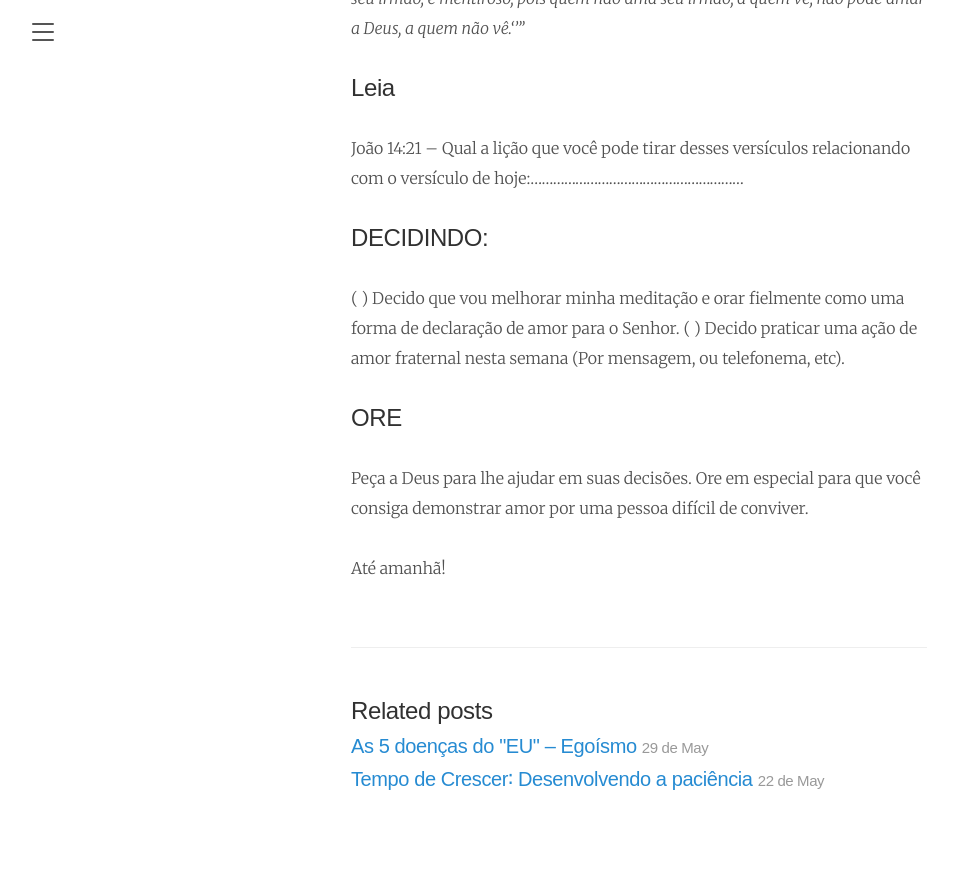
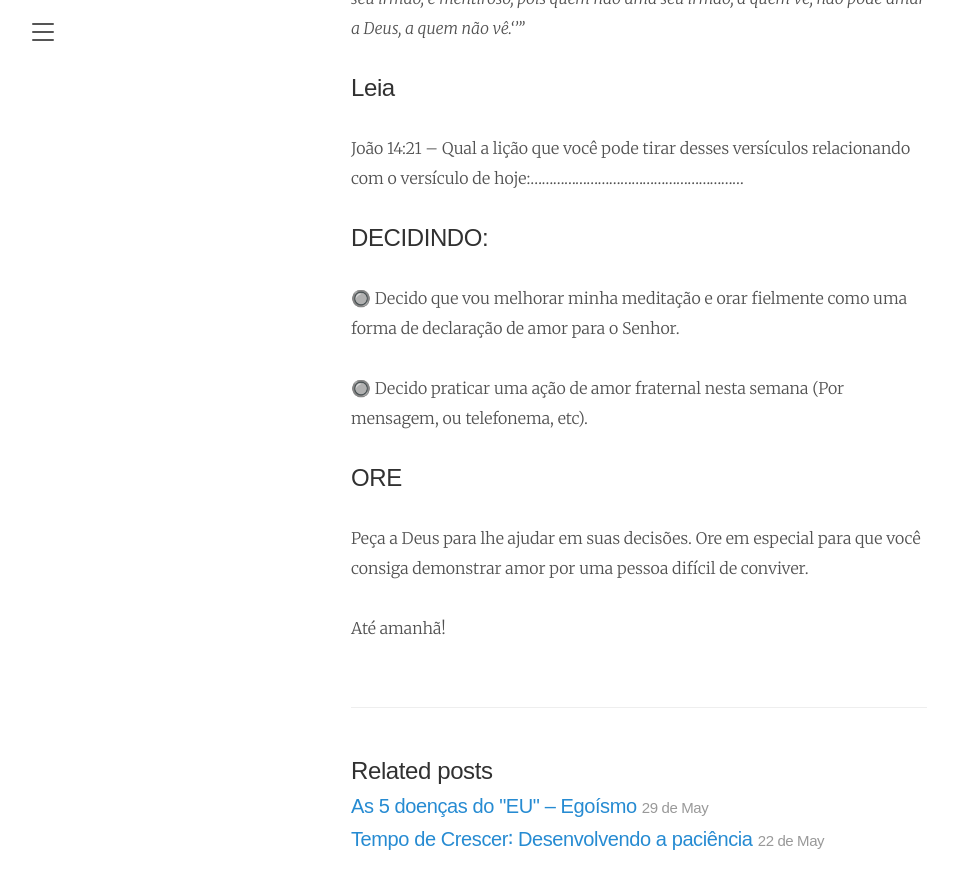
Before and after one commit to tetri/NIBMeditacoes, a Jekyll site: the page built from _posts/2023-05-23-tempo-de-crescer-desenvolvendo-o-amor-a-Deus-e-ao-proximo.md, in a window 1280 px wide and 900 px high, scrolled down 1699 px. Shown: the top 889 px of the window, without its empty margins (1-954 px from the left). Built offline with Jekyll 4.4.1, drawn with Linux system fonts in a browser that asks for light colours; some web fonts are replaced; before the commit the page ends 2539 px from its top, so only the background shows below that.

```diff
--- a/_posts/2023-05-23-tempo-de-crescer-desenvolvendo-o-amor-a-Deus-e-ao-proximo.md
+++ b/_posts/2023-05-23-tempo-de-crescer-desenvolvendo-o-amor-a-Deus-e-ao-proximo.md
@@ -26,8 +26,9 @@ João 14:21 – Qual a lição que você pode tirar desses versículos relaciona
 
 ## DECIDINDO:
 
-( ) Decido que vou melhorar minha meditação e orar fielmente como uma forma de declaração de amor para o Senhor.
-( ) Decido praticar uma ação de amor fraternal nesta semana (Por mensagem, ou telefonema, etc).
+🔘 Decido que vou melhorar minha meditação e orar fielmente como uma forma de declaração de amor para o Senhor.
+
+🔘 Decido praticar uma ação de amor fraternal nesta semana (Por mensagem, ou telefonema, etc).
 
 ## ORE
 
```
Also changed, not shown: 1 other file.
